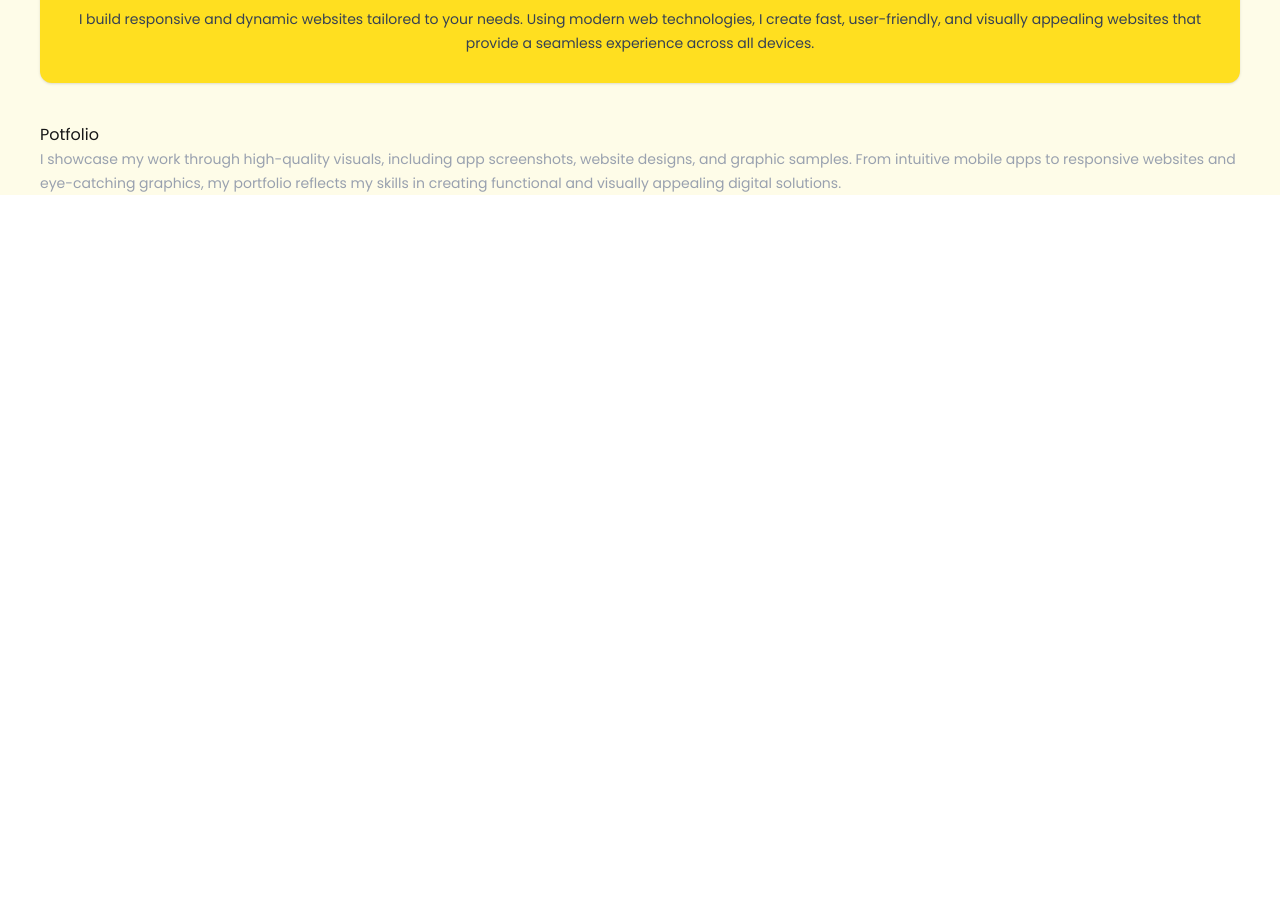
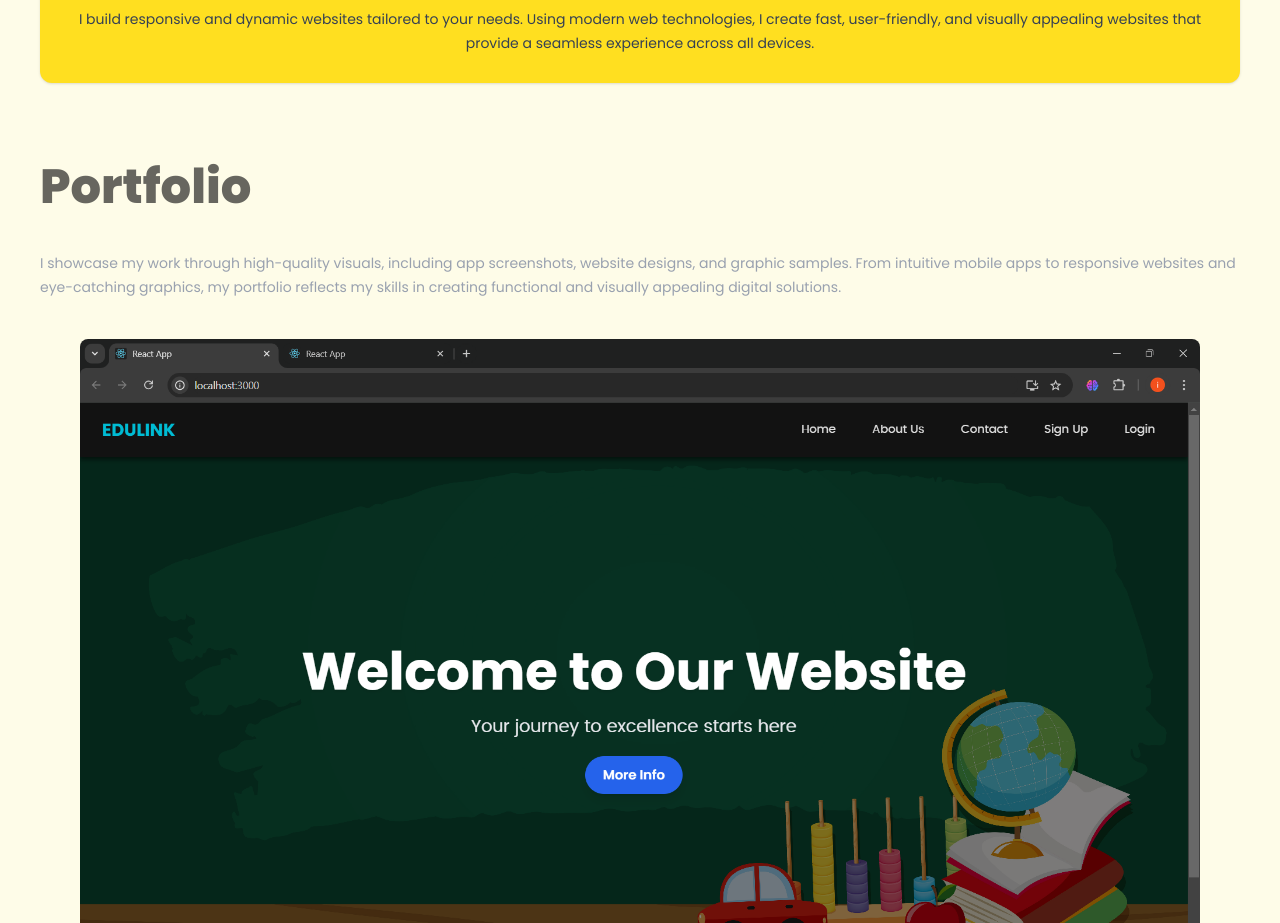
Before and after one commit to isulnethila/Portfolio-, a Next.js app in the folder my-portfolio/portfolio/: page / in a window 1280 px wide. Shown: the part 1785-2708 px from the top of the page. Before the commit the page ends 1980 px from the top, so only its background shows below. Built offline with nearby package versions, Linux system fonts and the light colour scheme.

Commit message:
add outputs

```diff
--- a/my-portfolio/portfolio/src/pages/index.tsx
+++ b/my-portfolio/portfolio/src/pages/index.tsx
@@ -119,10 +119,37 @@ Currently, I am building projects that enhance my skills in mobile and web devel
       {/* my work */}
       <section>
         <div>
-          <h2>Potfolio</h2>
+          <h2 className="text-5xl  font-bold opacity-65 py-10">Portfolio</h2>
           <p className="text-sm text-gray-400 leading-6">I showcase my work through high-quality visuals, including app screenshots, website designs, and graphic samples. From intuitive mobile apps to responsive websites and eye-catching graphics, my portfolio reflects my skills in creating functional and visually appealing digital solutions.</p>
         </div>
+        <div className="flex flex-col gap-10 p-10">
+          <Image
+            src={web1}
+            alt="web1"
+            layout="responsive"
+            className="rounded-lg object-cover"
+          />
+          <Image
+            src={web2}
+            alt="web2"
+            layout="responsive"
+            className="rounded-lg object-cover"
+          />
+          <Image
+            src={web3}
+            alt="web3"
+            layout="responsive"
+            className="rounded-lg object-cover"
+          />
+          <Image
+            src={web4}
+            alt="web4"
+            layout="responsive"
+            className="rounded-lg object-cover"
+          />
+        </div>
       </section>
+
     </main>
    </div>
   );
```
